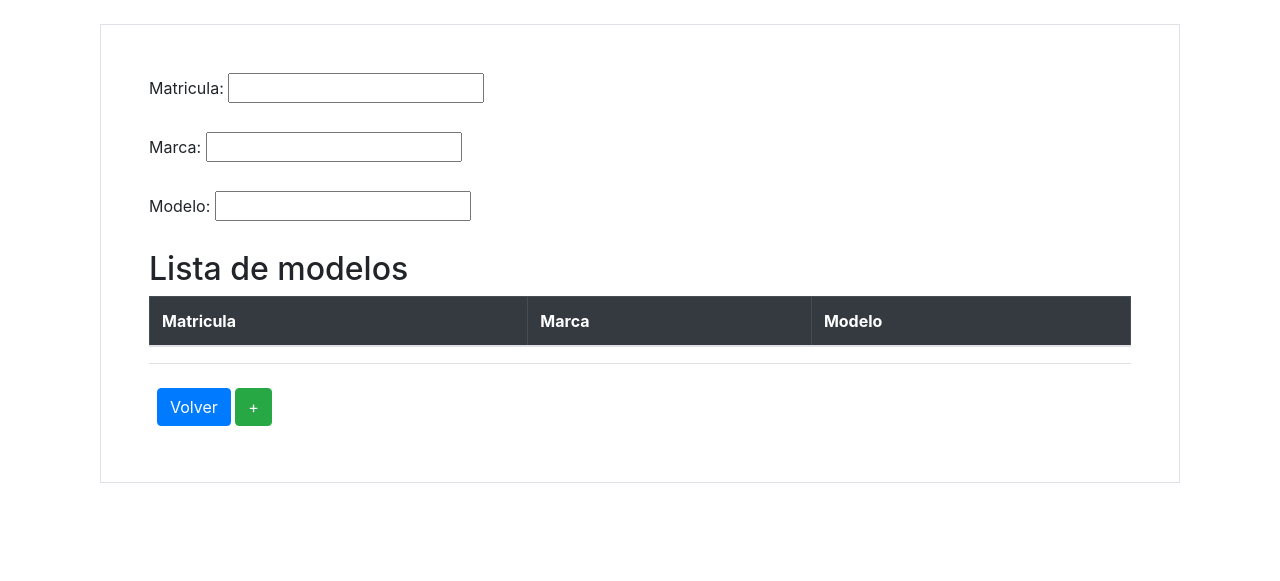
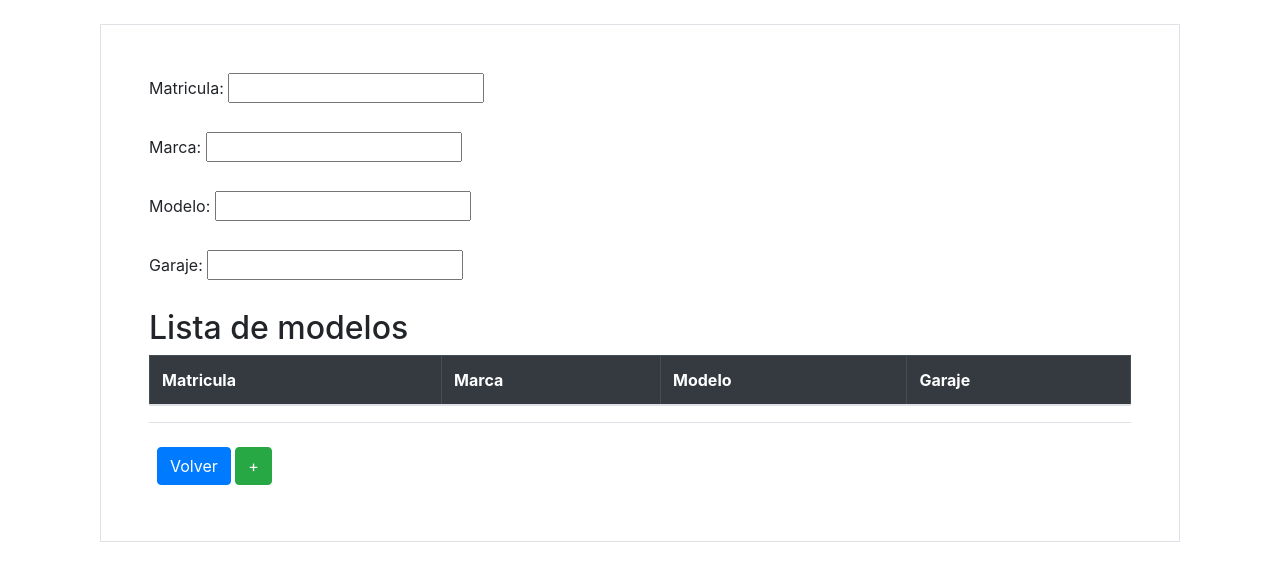
Before and after one commit to AdrianCM21/practico-programacion-IV, a FastAPI app: page /vehiculo in a window 1280 px wide. Shown: the top 581 px of the page. Run offline with FastAPI, Linux system fonts and the light colour scheme; lists and menus that the app fills with data are empty; some libraries are stand-ins or nearby versions.

Commit message:
add parte camila

```diff
--- a/main.py
+++ b/main.py
@@ -117,17 +117,18 @@ async def get_models(brand_id: int, db: Session = Depends(get_db) ):
     return JSONResponse(content=[{"idModelo": model.idModelo, "descModelo": model.descModelo} for model in models])
 
 @app.get("/vehicles/")
-async def read_vehicles(matricula: str = None, marca: str = None, modelo: str = None,db: Session = Depends(get_db)):
-    query = db.query(Vehicle).options(joinedload(Vehicle.brand), joinedload(Vehicle.model))
+async def read_vehicles(matricula: str = None, marca: str = None, modelo: str = None, garaje: str = None, db: Session = Depends(get_db)):
+    query = db.query(Vehicle).options(joinedload(Vehicle.brand), joinedload(Vehicle.model), joinedload(Vehicle.garajes))
     if matricula:
         query = query.filter(Vehicle.matricula.ilike(f"%{matricula}%"))
     if marca:
         query = query.join(Brand).filter(Brand.descMarca.ilike(f"%{marca}%"))
     if modelo:
         query = query.join(Model).filter(Model.descModelo.ilike(f"%{modelo}%"))
+    if garaje:
+        query = query.join(Garaje).filter(Garaje.description.ilike(f"%{garaje}%"))
     vehicles = query.all()
     return vehicles
-
 # Enpoint para registro de actividad 1
 @app.post("/activity")
 async def guardar_activity(request: Request, db: Session = Depends(get_db)):
--- a/templates/vehiculo.html
+++ b/templates/vehiculo.html
@@ -10,6 +10,9 @@
 
     <label for="modelo">Modelo:</label>
     <input type="text" id="modelo" name="modelo" onkeyup="searchVehicles()"><br><br>
+
+    <label for="garaje">Garaje:</label>
+    <input type="text" id="garaje" name="garaje" onkeyup="searchVehicles()"><br><br>
 </form>
 
 <div class="itemcontainer border-bottom">
@@ -20,6 +23,7 @@
                 <th>Matricula</th>
                 <th>Marca</th>
                 <th>Modelo</th>
+                <th>Garaje</th>
             </tr>
         </thead>
 
@@ -36,24 +40,25 @@
         const matricula = document.getElementById('matricula').value;
         const marca = document.getElementById('marca').value;
         const modelo = document.getElementById('modelo').value;
+        const garaje = document.getElementById('garaje').value;
 
-        const response = await fetch(`/vehicles/?matricula=${matricula}&marca=${marca}&modelo=${modelo}`);
+        const response = await fetch(`/vehicles/?matricula=${matricula}&marca=${marca}&modelo=${modelo}&garaje=${garaje}`);
         const vehicles = await response.json();
-
+        console.log(vehicles)
         const table = document.getElementById('vehiclesTable');
         table.innerHTML = `
             <tr>
                 <th>Matricula</th>
                 <th>Marca</th>
                 <th>Modelo</th>
-                <th>Imagen</th>
+                <th>Garaje</th>
             </tr>
             ${vehicles.map(vehicle => `
                 <tr>
                     <td>${vehicle.matricula}</td>
                     <td>${vehicle.brand.descMarca}</td>
                     <td>${vehicle.model.descModelo}</td>
-                    <td><img src="${vehicle.imagen_base64}" ></td>
+                    <td>${vehicle.garajes.description}</td>
                 </tr>
             `).join('')}
         `;
```
